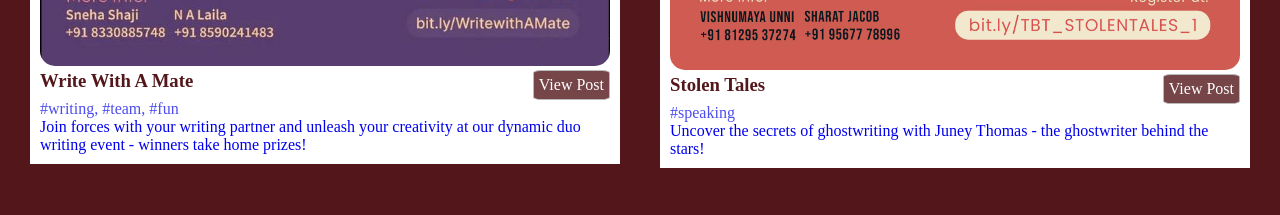
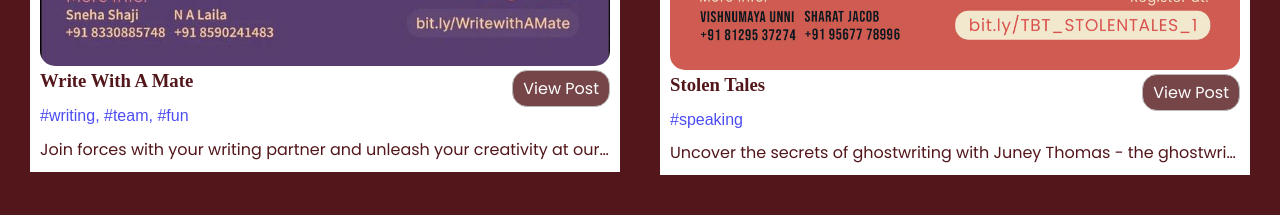
Before and after one commit to tbtMEC/tbt-website, a React (Create React App) app: page / in a window 1280 px wide. Shown: the part 4768-4983 px from the top of the page. Built offline with nearby package versions, Linux system fonts and the light colour scheme; a web font is replaced by a local one.

Commit message:
add event card styling

```diff
--- a/src/components/eventCard.jsx
+++ b/src/components/eventCard.jsx
@@ -16,17 +16,7 @@ const EventCard = ({ event }) => {
       rel="noreferrer"
       style={{ textDecoration: "none" }}
     >
-      <div
-        style={{
-          cursor: "pointer",
-          backgroundColor: "white",
-          paddingBottom: 20,
-          padding: 10,
-          margin: 20,
-          marginBottom: 70,
-          flex: 1,
-        }}
-      >
+      <div id="card">
         <img
           src={`eventImages/${imagePath}`}
           style={{
@@ -41,18 +31,47 @@ const EventCard = ({ event }) => {
             style={{
               fontFamily: "Stoke",
               color: "#53171b",
+              textOverflow: "ellipsis",
+              width: "20vw",
+              overflow: "hidden",
+              whiteSpace: "nowrap",
             }}
           >
             {title}
           </h3>
-          <div className="viewPostBtn" style={{}}>
-            View Post
-          </div>
+          <div className="viewPostBtn">View Post</div>
         </div>
-        <span style={{ opacity: 0.7 }}>
+        <span
+          className="tag"
+          style={{
+            opacity: 0.7,
+            textOverflow: "ellipsis",
+            textAlign: "left",
+            overflow: "hidden",
+            width: "100%",
+            whiteSpace: "nowrap",
+            fontFamily:"sans-serif",
+            justifyContent:"space-between",
+            display:"flex",
+          }}
+        >
           {tags.length ? "#" + tags.join(", #") : ""}
         </span>
-        <p>{description}</p>
+        <p
+          style={{
+            fontFamily: "Poppins",
+            color: "#53171b",
+            textAlign: "left",
+            paddingTop: "2%",
+            textOverflow: "ellipsis",
+            overflow: "hidden",
+            height: "20%",
+            whiteSpace: "nowrap"
+          }}
+          className="desc"
+        >
+          {description}
+        </p>
       </div>
     </a>
   );
--- a/src/components/eventCard.scss
+++ b/src/components/eventCard.scss
@@ -1,8 +1,32 @@
 .viewPostBtn {
   border: 1px solid darkgray;
-  padding: 5px;
-  border-radius: 10%;
+  padding: 5px 10px;
+  border-radius: 15px;
   background-color: #53171b;
   opacity: 0.8;
   color: white;
+  font-family: Poppins;
+  font-size: 2vh;
+  height: 5%;
 }
+
+#card{
+  cursor: pointer;
+  background-color: white;
+  padding-bottom: 20px;
+  padding: 10px;
+  margin: 20px;
+  margin-bottom: 70px;
+}
+
+@media (max-width :800px){
+  .viewPostBtn{
+    font-size: 2vmin;
+  }
+  .tag{
+    font-size: 2.5vmin;
+  }
+  .desc{
+    font-size: 3vmin;
+  }
+}
```
